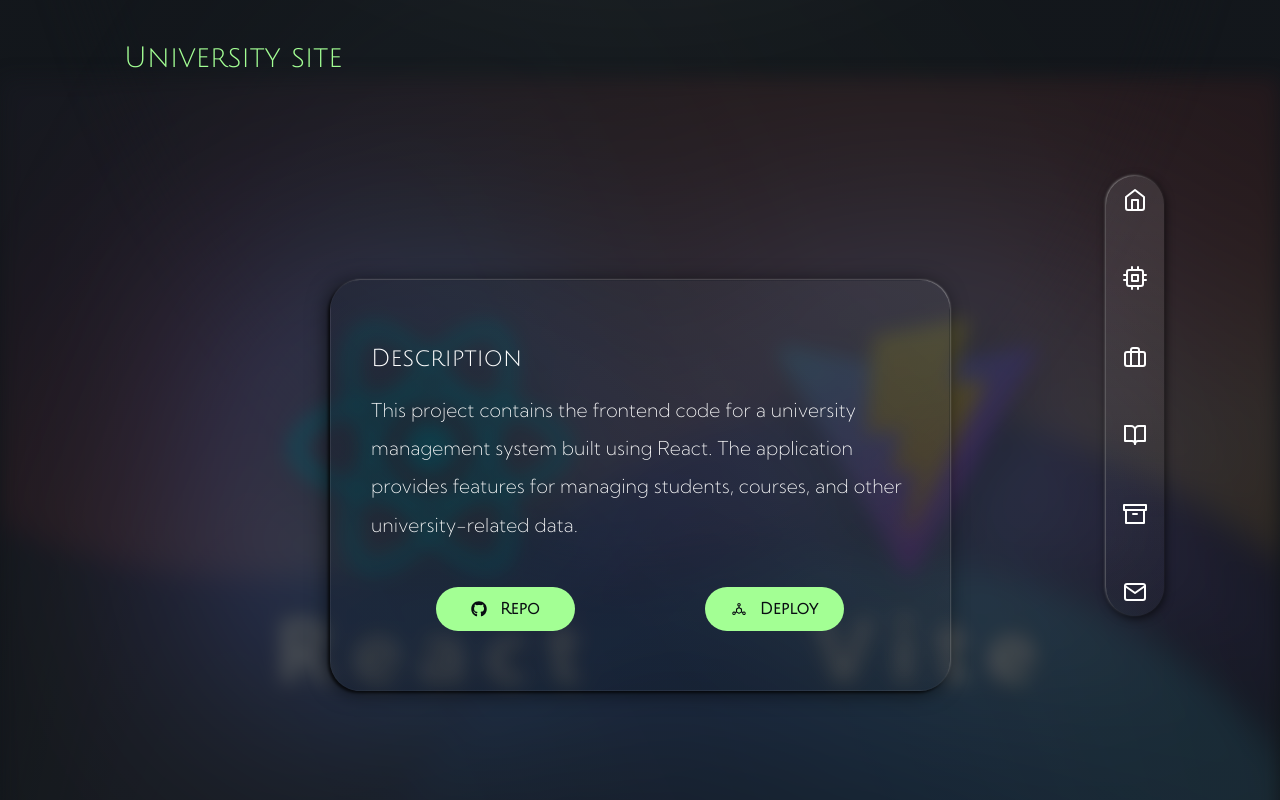
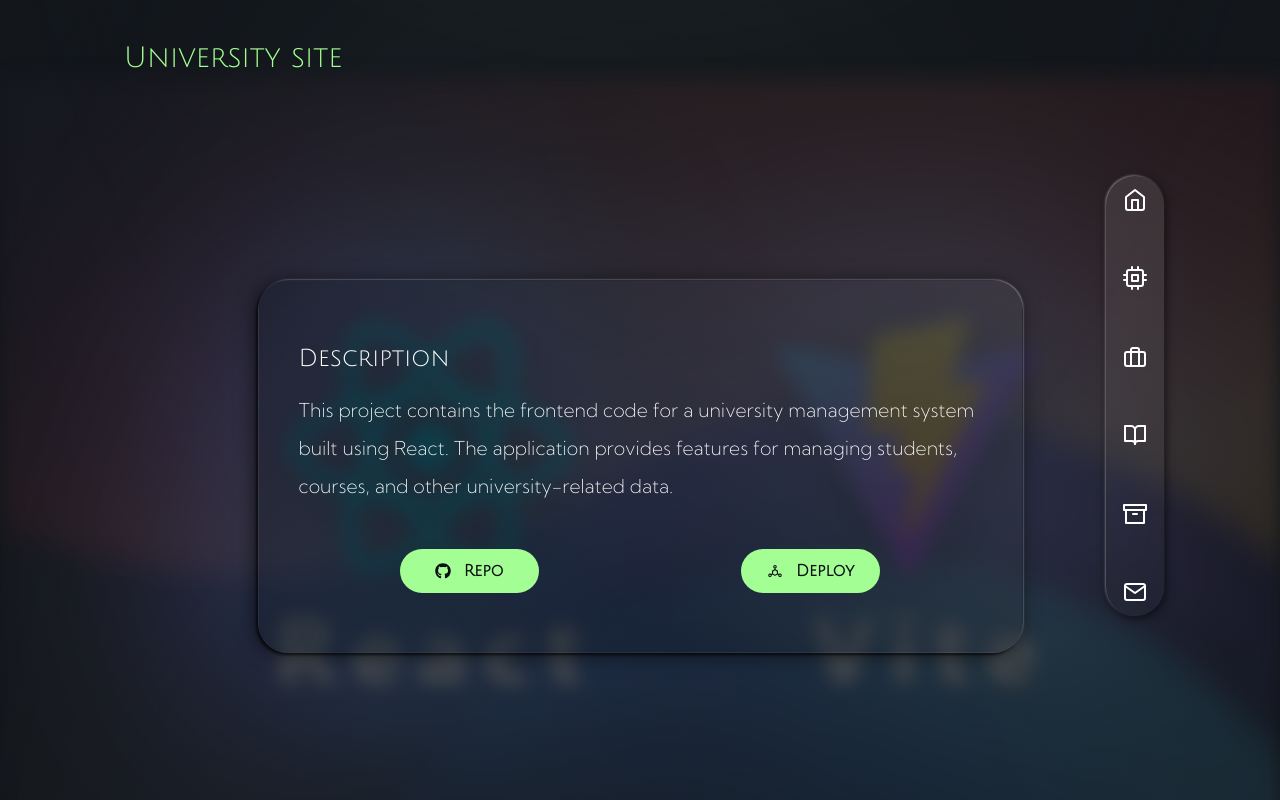
Before and after one commit to lostmart/perso-port-react, a React (Vite) app: page /contact/1 in a window 1280 px wide. Shown: the top 800 px of the page. Built offline with nearby package versions, Linux system fonts and the light colour scheme.

Commit message:
new animations

```diff
--- a/src/components/AnimatedSection.jsx
+++ b/src/components/AnimatedSection.jsx
@@ -1,11 +1,10 @@
 import { useInView } from "react-intersection-observer"
 import PropTypes from "prop-types"
-
 
 function AnimatedSection({ children }) {
 	const { ref, inView } = useInView({
 		/* Optional options */
-		threshold: 1,
+		threshold: 0.7,
 	})
 
 	// useEffect(() => {
@@ -16,8 +15,9 @@ function AnimatedSection({ children }) {
 		<section ref={ref}>
 			<span
 				style={{
-					transform: inView ? "translateX(0)" : "translateX(-200px)",
-					opacity: inView ? 1 : 0,
+					// transform: inView ? "translateX(0)" : "translateX(-200px)",
+					filter: inView ? "blur(0px)" : "blur(7px)",
+					opacity: inView ? 1 : 0.6,
 					transition: "all 0.6s cubic-bezier(0.17, 0.55, 0.55, 1) 0.1s",
 					display: "block",
 				}}
--- a/src/sass/pages/_singleProject.scss
+++ b/src/sass/pages/_singleProject.scss
@@ -24,7 +24,7 @@
 		}
 
 		opacity: 0.2;
-		max-width: 620px;
+		max-width: 765px;
 		margin-left: auto;
 		padding: 4em 2.5em 3em 2.5em;
 		margin-bottom: 3em;
```
